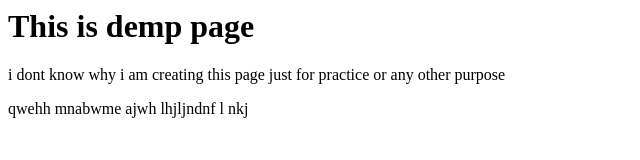
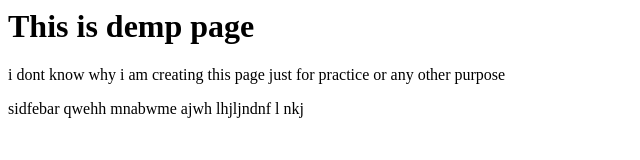
Before and after one commit to maheshtambade/Traveling-Agency-Website, a plain HTML site: page testing.html in a window 1280 px wide. Shown: the whole page, without its empty margins (0-640 px from the left). Drawn offline with Linux system fonts and the light colour scheme.

Commit message:
Replace text with sidebar element in testing.html

```diff
--- a/testing.html
+++ b/testing.html
@@ -12,6 +12,6 @@
     <p>
       i dont know why i am creating this page just for practice or any other purpose
     </p>
-    qwehh mnabwme ajwh  lhjljndnf l nkj
+   <sidebar>sidfebar</sidebar> qwehh mnabwme ajwh  lhjljndnf l nkj
   </body>
 </html>
```
